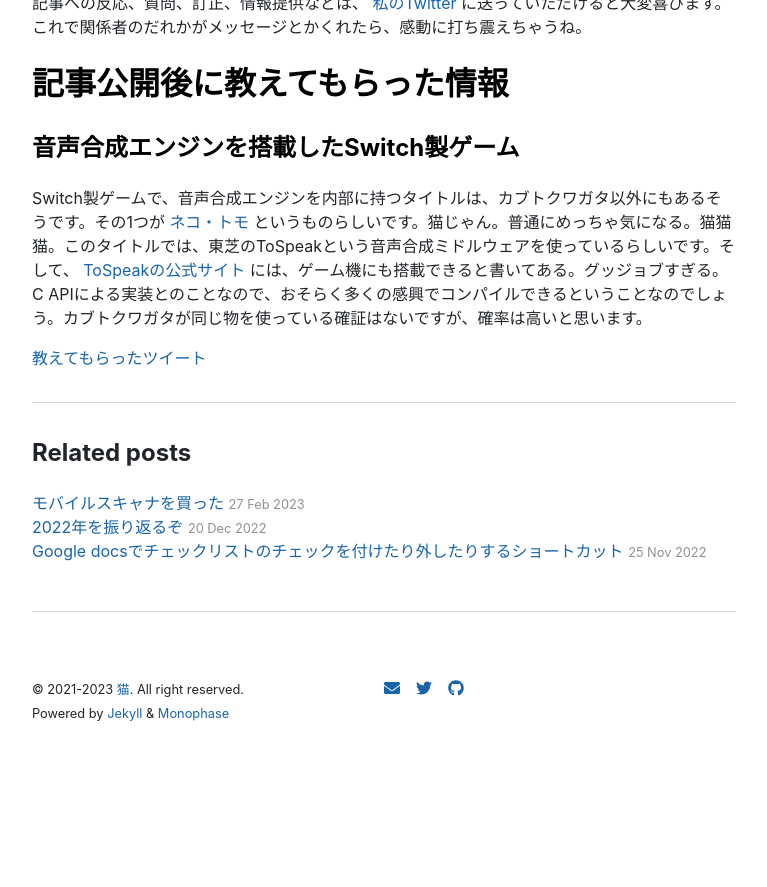
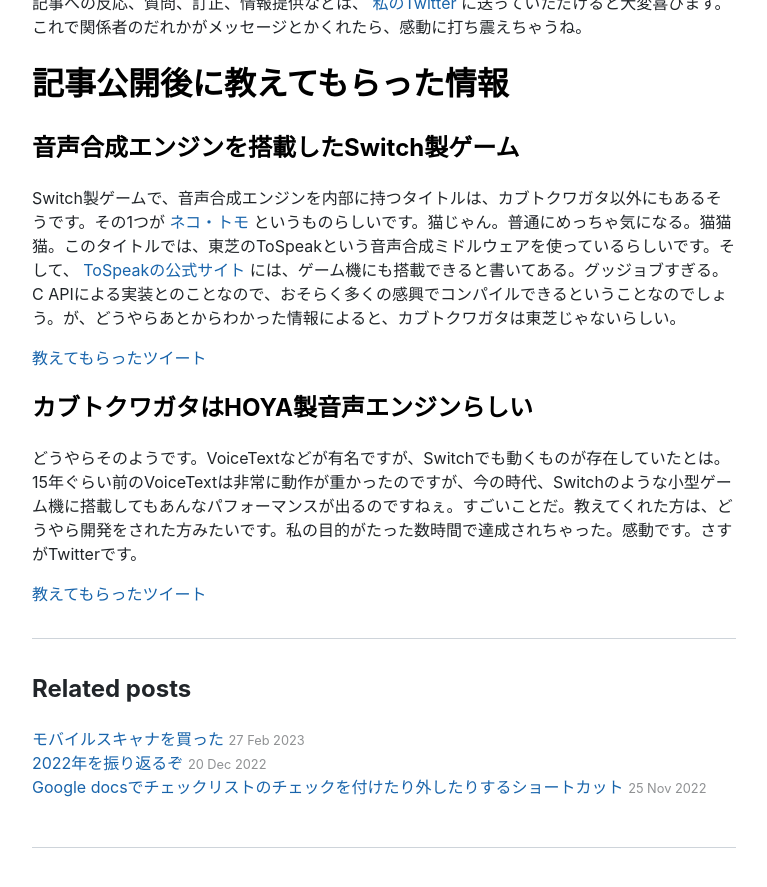
Before and after one commit to yncat/yncat.github.io, a Jekyll site: the page built from _posts/2023-03-20-「カブトクワガタ」は日本のゲームアクセシビリティの革命である.md, in a window 1280 px wide and 900 px high, scrolled down 4470 px. Shown: the top 887 px of the window, without its empty margins (256-1023 px from the left). Built offline with Jekyll 4.4.1, drawn with Linux system fonts in a browser that asks for light colours; nearby versions of some CDN libraries; before the commit the page ends 5210 px from its top, so only the background shows below that.

Commit message:
Appendics

```diff
--- a/_posts/2023-03-20-「カブトクワガタ」は日本のゲームアクセシビリティの革命である.md
+++ b/_posts/2023-03-20-「カブトクワガタ」は日本のゲームアクセシビリティの革命である.md
@@ -105,6 +105,12 @@
 
 ## 音声合成エンジンを搭載したSwitch製ゲーム
 
-Switch製ゲームで、音声合成エンジンを内部に持つタイトルは、カブトクワガタ以外にもあるそうです。その1つが [ネコ・トモ](https://nekotomo.bn-ent.net/sp/difference/talk.php) というものらしいです。猫じゃん。普通にめっちゃ気になる。猫猫猫。このタイトルでは、東芝のToSpeakという音声合成ミドルウェアを使っているらしいです。そして、 [ToSpeakの公式サイト](https://www.global.toshiba/jp/products-solutions/ai-iot/recaius/lineup/tospeak.html) には、ゲーム機にも搭載できると書いてある。グッジョブすぎる。C APIによる実装とのことなので、おそらく多くの感興でコンパイルできるということなのでしょう。カブトクワガタが同じ物を使っている確証はないですが、確率は高いと思います。
+Switch製ゲームで、音声合成エンジンを内部に持つタイトルは、カブトクワガタ以外にもあるそうです。その1つが [ネコ・トモ](https://nekotomo.bn-ent.net/sp/difference/talk.php) というものらしいです。猫じゃん。普通にめっちゃ気になる。猫猫猫。このタイトルでは、東芝のToSpeakという音声合成ミドルウェアを使っているらしいです。そして、 [ToSpeakの公式サイト](https://www.global.toshiba/jp/products-solutions/ai-iot/recaius/lineup/tospeak.html) には、ゲーム機にも搭載できると書いてある。グッジョブすぎる。C APIによる実装とのことなので、おそらく多くの感興でコンパイルできるということなのでしょう。が、どうやらあとからわかった情報によると、カブトクワガタは東芝じゃないらしい。
 
 [教えてもらったツイート](https://twitter.com/savedblog/status/1637773916461727744)
+
+## カブトクワガタはHOYA製音声エンジンらしい
+
+どうやらそのようです。VoiceTextなどが有名ですが、Switchでも動くものが存在していたとは。15年ぐらい前のVoiceTextは非常に動作が重かったのですが、今の時代、Switchのような小型ゲーム機に搭載してもあんなパフォーマンスが出るのですねぇ。すごいことだ。教えてくれた方は、どうやら開発をされた方みたいです。私の目的がたった数時間で達成されちゃった。感動です。さすがTwitterです。
+
+[教えてもらったツイート](https://twitter.com/ULTRA_HIROSHI/status/1637796017281318912)
```
